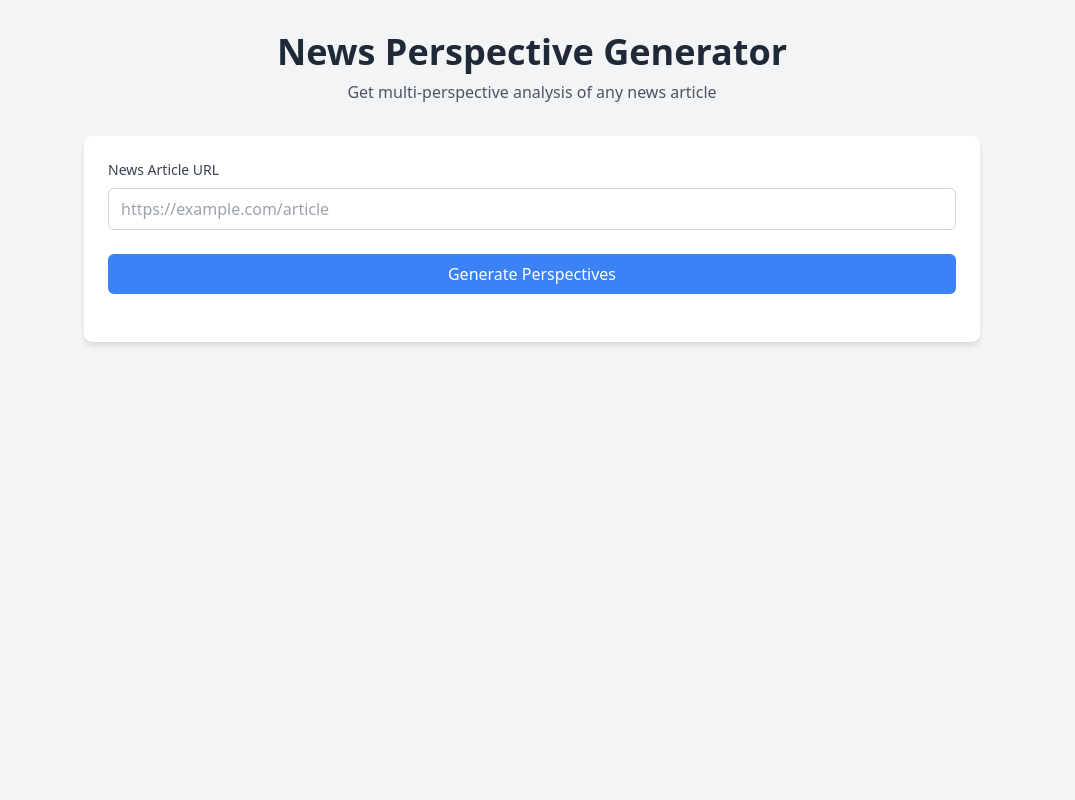
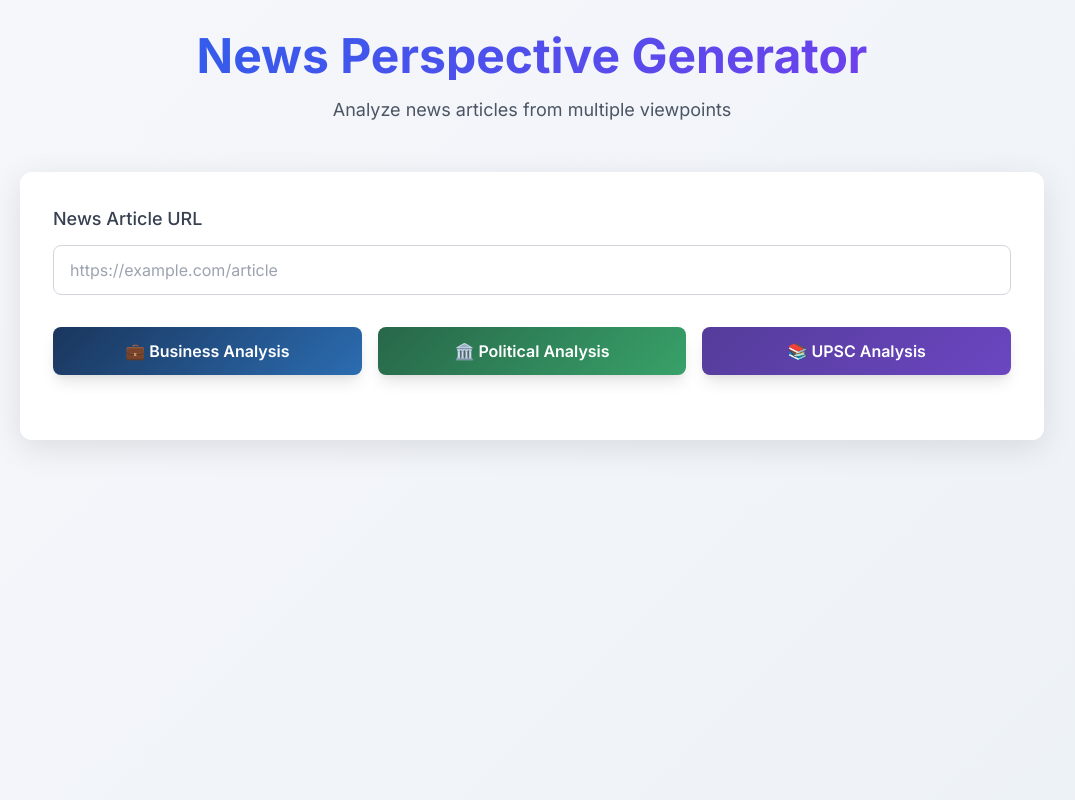
Before and after one commit to hemanthdatta/news-perspective-generator, a Flask app: page / in a window 1280 px wide. Shown: the whole page, without its empty margins (108-1183 px from the left). Run offline with Flask 2, Linux system fonts and the light colour scheme.

Commit message:
Added external CSS file and improved UI design

```diff
--- a/app.py
+++ b/app.py
@@ -1,4 +1,4 @@
-from flask import Flask, render_template, request, jsonify
+from flask import Flask, render_template, request, jsonify, url_for
 import requests
 from bs4 import BeautifulSoup
 import logging
@@ -147,32 +147,31 @@
 def analyze():
     try:
         data = request.get_json()
-        if not data:
-            return jsonify({"error": "No JSON data received"}), 400
+        url = data.get('url')
+        perspective = data.get('perspective', 'all')  # Default to all perspectives
 
-        url = data.get('url')
         if not url:
-            return jsonify({"error": "URL is required"}), 400
+            return jsonify({'error': 'URL is required'}), 400
 
-        logger.debug(f"Received request to analyze URL: {url}")
-        content = extract_article_content(url)
+        # Fetch and extract text from the URL
+        text = extract_article_content(url)
+        if isinstance(text, str) and "Error" in text:
+            return jsonify({'error': text}), 400
 
-        if isinstance(content, str) and "Error" in content:
-            return jsonify({"error": content}), 400
+        # Generate perspective based on request
+        result = {}
+        if perspective == 'all' or perspective == 'business':
+            result['business'] = generate_perspective(text, 'business')
+        if perspective == 'all' or perspective == 'political':
+            result['political'] = generate_perspective(text, 'political')
+        if perspective == 'all' or perspective == 'upsc':
+            result['upsc'] = generate_perspective(text, 'upsc')
 
-        # Generate all three perspectives
-        business_perspective = generate_perspective(content, "business")
-        political_perspective = generate_perspective(content, "political")
-        upsc_perspective = generate_perspective(content, "upsc")
+        return jsonify(result)
 
-        return jsonify({
-            "business": business_perspective,
-            "political": political_perspective,
-            "upsc": upsc_perspective
-        })
     except Exception as e:
         logger.error(f"Error in analyze endpoint: {str(e)}")
-        return jsonify({"error": str(e)}), 500
+        return jsonify({'error': str(e)}), 500
 
 if __name__ == '__main__':
     if not GOOGLE_API_KEY:
--- /dev/null
+++ b/static/css/styles.css
@@ -0,0 +1,156 @@
+:root {
+    --business-gradient: linear-gradient(135deg, #1a365d 0%, #2b6cb0 100%);
+    --political-gradient: linear-gradient(135deg, #276749 0%, #38a169 100%);
+    --upsc-gradient: linear-gradient(135deg, #553c9a 0%, #6b46c1 100%);
+}
+
+body {
+    background: linear-gradient(135deg, #f6f7fb 0%, #edf2f7 100%);
+    min-height: 100vh;
+    font-family: 'Inter', -apple-system, BlinkMacSystemFont, 'Segoe UI', Roboto, sans-serif;
+}
+
+.glass-card {
+    background: rgba(255, 255, 255, 0.95);
+    backdrop-filter: blur(10px);
+    border: 1px solid rgba(255, 255, 255, 0.2);
+    box-shadow: 0 8px 32px rgba(0, 0, 0, 0.1);
+}
+
+.perspective-card {
+    transition: all 0.3s ease;
+    border: 1px solid rgba(255, 255, 255, 0.2);
+    box-shadow: 0 4px 20px rgba(0, 0, 0, 0.1);
+}
+
+.perspective-card:hover {
+    transform: translateY(-5px);
+    box-shadow: 0 8px 25px rgba(0, 0, 0, 0.15);
+}
+
+.analysis-content {
+    white-space: pre-wrap;
+    font-size: 0.95rem;
+    line-height: 1.7;
+    color: #2d3748;
+}
+
+.analysis-content strong {
+    color: #1a202c;
+    font-weight: 600;
+}
+
+.analysis-content ul {
+    list-style-type: none;
+    margin-left: 0.5rem;
+    margin-bottom: 1.2rem;
+}
+
+.analysis-content li {
+    margin-bottom: 0.8rem;
+    position: relative;
+    padding-left: 1.5rem;
+}
+
+.analysis-content li::before {
+    content: "•";
+    position: absolute;
+    left: 0;
+    color: #4299e1;
+    font-weight: bold;
+}
+
+.highlight {
+    background: linear-gradient(120deg, rgba(66, 153, 225, 0.15) 0%, rgba(66, 153, 225, 0.15) 100%);
+    padding: 0.1em 0.4em;
+    border-radius: 0.3em;
+    font-weight: 500;
+}
+
+.perspective-button {
+    transition: all 0.3s ease;
+    position: relative;
+    overflow: hidden;
+}
+
+.perspective-button::after {
+    content: '';
+    position: absolute;
+    top: 0;
+    left: 0;
+    width: 100%;
+    height: 100%;
+    background: linear-gradient(120deg, rgba(255,255,255,0) 0%, rgba(255,255,255,0.2) 50%, rgba(255,255,255,0) 100%);
+    transform: translateX(-100%);
+    transition: transform 0.6s;
+}
+
+.perspective-button:hover::after {
+    transform: translateX(100%);
+}
+
+.business-button {
+    background: var(--business-gradient);
+}
+
+.political-button {
+    background: var(--political-gradient);
+}
+
+.upsc-button {
+    background: var(--upsc-gradient);
+}
+
+.loading-animation {
+    width: 50px;
+    height: 50px;
+    border: 3px solid #f3f3f3;
+    border-radius: 50%;
+    border-top: 3px solid #3498db;
+    animation: spin 1s linear infinite;
+}
+
+@keyframes spin {
+    0% { transform: rotate(0deg); }
+    100% { transform: rotate(360deg); }
+}
+
+.gradient-text {
+    background: linear-gradient(135deg, #2563eb 0%, #7c3aed 100%);
+    -webkit-background-clip: text;
+    background-clip: text;
+    color: transparent;
+}
+
+.input-field {
+    transition: all 0.3s ease;
+}
+
+.input-field:focus {
+    box-shadow: 0 0 0 3px rgba(59, 130, 246, 0.2);
+}
+
+/* Card-specific gradients */
+.business-card {
+    background: linear-gradient(135deg, #e6f0ff 0%, #f0f7ff 100%);
+}
+
+.political-card {
+    background: linear-gradient(135deg, #e6ffec 0%, #f0fff4 100%);
+}
+
+.upsc-card {
+    background: linear-gradient(135deg, #f3e8ff 0%, #f8f0ff 100%);
+}
+
+/* Responsive adjustments */
+@media (max-width: 768px) {
+    .container {
+        padding: 1rem;
+    }
+
+    .perspective-button {
+        width: 100%;
+        margin-bottom: 0.5rem;
+    }
+}
--- a/templates/index.html
+++ b/templates/index.html
@@ -5,84 +5,65 @@
     <meta name="viewport" content="width=device-width, initial-scale=1.0">
     <title>News Perspective Generator</title>
     <link href="https://cdn.jsdelivr.net/npm/tailwindcss@2.2.19/dist/tailwind.min.css" rel="stylesheet">
+    <link href="https://fonts.googleapis.com/css2?family=Inter:wght@400;500;600;700&display=swap" rel="stylesheet">
+    <link href="{{ url_for('static', filename='css/styles.css') }}" rel="stylesheet">
     <script src="https://cdn.jsdelivr.net/npm/marked/marked.min.js"></script>
-    <style>
-        .perspective-card {
-            transition: transform 0.2s;
-        }
-        .perspective-card:hover {
-            transform: translateY(-5px);
-        }
-        .analysis-content {
-            white-space: pre-wrap;
-            font-size: 0.95rem;
-            line-height: 1.6;
-        }
-        .analysis-content strong {
-            color: #4a5568;
-            font-weight: 600;
-        }
-        .analysis-content ul {
-            list-style-type: disc;
-            margin-left: 1.5rem;
-            margin-bottom: 1rem;
-        }
-        .analysis-content li {
-            margin-bottom: 0.5rem;
-        }
-        .highlight {
-            background: linear-gradient(120deg, rgba(66, 153, 225, 0.1) 0%, rgba(66, 153, 225, 0.1) 100%);
-            padding: 0.1em 0.3em;
-            border-radius: 0.2em;
-        }
-    </style>
 </head>
-<body class="bg-gray-100 min-h-screen">
-    <div class="container mx-auto px-4 py-8">
-        <h1 class="text-4xl font-bold text-center mb-2 text-gray-800">News Perspective Generator</h1>
-        <p class="text-center text-gray-600 mb-8">Get multi-perspective analysis of any news article</p>
+<body class="min-h-screen py-8 px-4">
+    <div class="container mx-auto max-w-5xl">
+        <div class="text-center mb-12">
+            <h1 class="text-5xl font-bold mb-4 gradient-text">
+                News Perspective Generator
+            </h1>
+            <p class="text-gray-600 text-lg">Analyze news articles from multiple viewpoints</p>
+        </div>
 
-        <div class="max-w-4xl mx-auto bg-white rounded-lg shadow-md p-6">
-            <div class="mb-6">
-                <label for="url" class="block text-sm font-medium text-gray-700 mb-2">News Article URL</label>
-                <input type="url" id="url" class="w-full px-3 py-2 border border-gray-300 rounded-md focus:outline-none focus:ring-2 focus:ring-blue-500"
-                       placeholder="https://example.com/article">
+        <div class="glass-card rounded-xl p-8 mb-8">
+            <div class="mb-8">
+                <label for="url" class="block text-lg font-medium text-gray-700 mb-3">News Article URL</label>
+                <input type="url" id="url"
+                    class="input-field w-full px-4 py-3 rounded-lg border border-gray-300 focus:outline-none focus:ring-2 focus:ring-blue-500 focus:border-transparent"
+                    placeholder="https://example.com/article">
             </div>
 
-            <div class="mb-6">
-                <button onclick="analyze()" class="w-full bg-blue-500 text-white px-4 py-2 rounded-md hover:bg-blue-600 transition">
-                    Generate Perspectives
+            <div class="grid grid-cols-1 md:grid-cols-3 gap-4 mb-8">
+                <button onclick="analyzePerspective('business')"
+                    class="perspective-button business-button text-white px-6 py-3 rounded-lg font-semibold shadow-lg hover:shadow-xl">
+                    💼 Business Analysis
+                </button>
+                <button onclick="analyzePerspective('political')"
+                    class="perspective-button political-button text-white px-6 py-3 rounded-lg font-semibold shadow-lg hover:shadow-xl">
+                    🏛️ Political Analysis
+                </button>
+                <button onclick="analyzePerspective('upsc')"
+                    class="perspective-button upsc-button text-white px-6 py-3 rounded-lg font-semibold shadow-lg hover:shadow-xl">
+                    📚 UPSC Analysis
                 </button>
             </div>
 
             <div id="result" class="hidden space-y-6">
-                <h2 class="text-xl font-semibold mb-4">Analysis Results</h2>
-
-                <div class="grid md:grid-cols-1 gap-6">
-                    <!-- Business Perspective -->
-                    <div class="perspective-card p-6 bg-gradient-to-br from-blue-50 to-blue-100 rounded-lg shadow-sm">
-                        <h3 class="font-semibold text-blue-800 text-lg mb-4">💼 Business Perspective</h3>
-                        <div id="business-result" class="analysis-content text-gray-700"></div>
+                <div class="grid grid-cols-1 gap-6">
+                    <div id="business-card" class="perspective-card business-card hidden p-6 rounded-xl">
+                        <h3 class="font-semibold text-blue-900 text-xl mb-4">💼 Business Perspective</h3>
+                        <div id="business-result" class="analysis-content"></div>
                     </div>
 
-                    <!-- Political Perspective -->
-                    <div class="perspective-card p-6 bg-gradient-to-br from-green-50 to-green-100 rounded-lg shadow-sm">
-                        <h3 class="font-semibold text-green-800 text-lg mb-4">🏛️ Political Perspective</h3>
-                        <div id="political-result" class="analysis-content text-gray-700"></div>
+                    <div id="political-card" class="perspective-card political-card hidden p-6 rounded-xl">
+                        <h3 class="font-semibold text-green-900 text-xl mb-4">🏛️ Political Perspective</h3>
+                        <div id="political-result" class="analysis-content"></div>
                     </div>
 
-                    <!-- UPSC Perspective -->
-                    <div class="perspective-card p-6 bg-gradient-to-br from-purple-50 to-purple-100 rounded-lg shadow-sm">
-                        <h3 class="font-semibold text-purple-800 text-lg mb-4">📚 UPSC Perspective</h3>
-                        <div id="upsc-result" class="analysis-content text-gray-700"></div>
+                    <div id="upsc-card" class="perspective-card upsc-card hidden p-6 rounded-xl">
+                        <h3 class="font-semibold text-purple-900 text-xl mb-4">📚 UPSC Perspective</h3>
+                        <div id="upsc-result" class="analysis-content"></div>
                     </div>
                 </div>
             </div>
 
             <div id="loading" class="hidden">
-                <div class="flex flex-col items-center justify-center py-8">
-                    <div class="animate-spin rounded-full h-12 w-12 border-b-2 border-blue-500"></div>
-                    <p class="mt-4 text-gray-600">Analyzing article...</p>
+                <div class="flex flex-col items-center justify-center py-12">
+                    <div class="loading-animation mb-4"></div>
+                    <p class="text-gray-600 text-lg">Analyzing article...</p>
                 </div>
             </div>
         </div>
@@ -90,14 +71,11 @@
 
     <script>
         function formatText(text) {
-            // Convert markdown to HTML
             const htmlContent = marked.parse(text);
-
-            // Additional formatting for important terms
             return htmlContent.replace(/\[([^\]]+)\]/g, '<span class="highlight">$1</span>');
         }
 
-        async function analyze() {
+        async function analyzePerspective(perspective) {
             const url = document.getElementById('url').value;
             if (!url) {
                 alert('Please enter a valid URL');
@@ -106,9 +84,17 @@
 
             const loading = document.getElementById('loading');
             const result = document.getElementById('result');
+            const cards = {
+                'business': document.getElementById('business-card'),
+                'political': document.getElementById('political-card'),
+                'upsc': document.getElementById('upsc-card')
+            };
 
             loading.classList.remove('hidden');
-            result.classList.add('hidden');
+            result.classList.remove('hidden');
+
+            // Hide all cards initially
+            Object.values(cards).forEach(card => card.classList.add('hidden'));
 
             try {
                 const response = await fetch('/analyze', {
@@ -116,7 +102,7 @@
                     headers: {
                         'Content-Type': 'application/json',
                     },
-                    body: JSON.stringify({ url }),
+                    body: JSON.stringify({ url, perspective }),
                 });
 
                 const data = await response.json();
@@ -125,12 +111,12 @@
                     throw new Error(data.error);
                 }
 
-                // Display formatted results
-                document.getElementById('business-result').innerHTML = formatText(data.business);
-                document.getElementById('political-result').innerHTML = formatText(data.political);
-                document.getElementById('upsc-result').innerHTML = formatText(data.upsc);
+                // Show only the requested perspective
+                document.getElementById(`${perspective}-result`).innerHTML = formatText(data[perspective]);
+                cards[perspective].classList.remove('hidden');
 
-                result.classList.remove('hidden');
+                // Smooth scroll to the result
+                cards[perspective].scrollIntoView({ behavior: 'smooth', block: 'start' });
             } catch (error) {
                 alert(error.message || 'An error occurred while analyzing the article');
             } finally {
```
